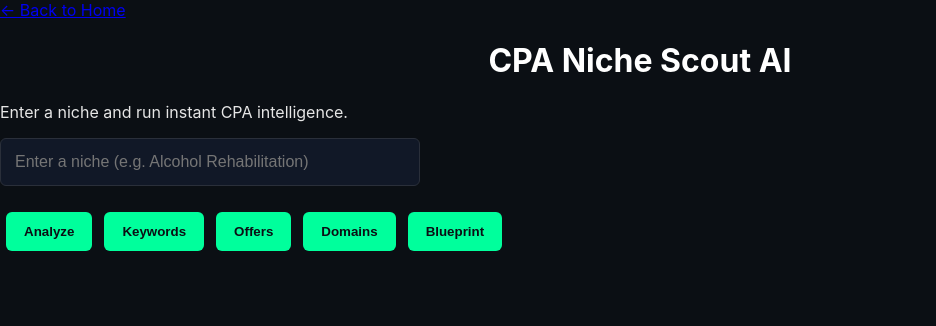
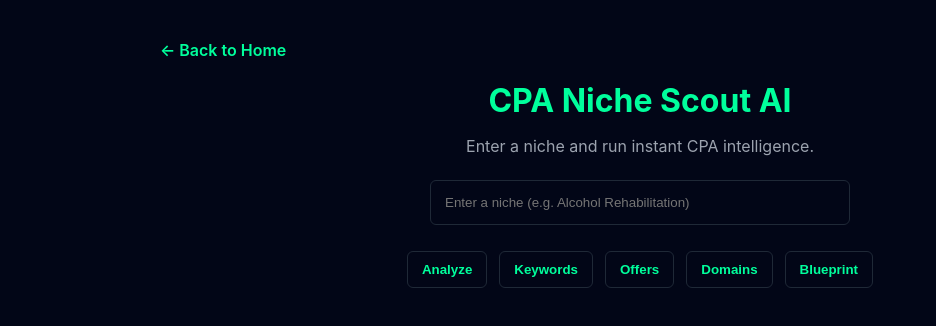
Before and after one commit to nextwaveaisuite/cpa-niche-scout-ai, a Next.js app: page /dashboard in a window 1280 px wide. Shown: the top 326 px of the page, without its empty margins (0-936 px from the left). Built offline with nearby package versions, Linux system fonts and the light colour scheme.

Commit message:
globals.css

```diff
--- a/app/globals.css
+++ b/app/globals.css
@@ -1,70 +1,120 @@
+/* Base */
 * {
   box-sizing: border-box;
 }
 
 body {
   margin: 0;
-  background: #0b0f14;
-  color: #e6e6e6;
   font-family: Inter, system-ui, -apple-system, BlinkMacSystemFont, sans-serif;
+  background: #020617;
+  color: #e5e7eb;
 }
 
-h1, h2, h3 {
-  color: #ffffff;
-  text-align: center;
+/* Header colors */
+.header-green {
+  color: #00ff9c;
 }
 
-.container {
-  max-width: 1100px;
-  margin: 0 auto;
+.header-yellow {
+  color: #facc15;
+}
+
+/* Dashboard layout */
+.dash-wrap {
+  min-height: 100vh;
   padding: 40px 20px;
   text-align: center;
 }
 
-input {
+.dash-back {
+  text-align: left;
+  max-width: 960px;
+  margin: 0 auto 20px;
+}
+
+.back-link {
+  color: #00ff9c;
+  text-decoration: none;
+  font-weight: 600;
+}
+
+.dash-title {
+  margin-bottom: 8px;
+}
+
+.dash-sub {
+  color: #9ca3af;
+  margin-bottom: 24px;
+}
+
+/* Input */
+.dash-input {
   width: 100%;
   max-width: 420px;
   padding: 14px;
-  font-size: 16px;
   border-radius: 6px;
-  border: 1px solid #2a2f3a;
-  background: #111827;
-  color: #ffffff;
+  border: 1px solid #1f2937;
+  background: #020617;
+  color: #e5e7eb;
   margin-bottom: 20px;
 }
 
-button {
-  background: #00ff9c;
-  color: #0b0f14;
-  border: none;
-  padding: 12px 18px;
-  margin: 6px;
-  border-radius: 6px;
-  font-weight: 600;
-  cursor: pointer;
+/* Buttons */
+.dash-actions {
+  margin-bottom: 20px;
 }
 
-button:hover {
-  background: #1cffaa;
+.dash-actions button {
+  margin: 6px;
+  padding: 10px 14px;
+  border-radius: 6px;
+  border: 1px solid #1f2937;
+  background: #020617;
+  color: #00ff9c;
+  cursor: pointer;
+  font-weight: 600;
 }
 
-.result-box {
-  background: #111827;
+.dash-actions button:hover {
+  border-color: #00ff9c;
+}
+
+/* Loading */
+.dash-loading {
+  color: #facc15;
+  margin-top: 20px;
+}
+
+/* Result card */
+.result-card {
+  max-width: 960px;
+  margin: 30px auto 0;
+  background: #020617;
   border: 1px solid #1f2937;
-  border-radius: 8px;
-  padding: 24px;
-  margin-top: 30px;
+  border-radius: 10px;
   text-align: left;
 }
 
-.section-title {
-  color: #facc15; /* yellow */
-  margin-bottom: 10px;
-  font-size: 18px;
+.result-header {
+  padding: 14px 18px;
+  border-bottom: 1px solid #1f2937;
+  font-weight: 700;
+  color: #facc15;
 }
 
-.content {
-  white-space: pre-wrap;
+.result-content {
+  padding: 18px;
   line-height: 1.6;
-  color: #d1fae5; /* soft green */
 }
+
+.result-content p {
+  margin: 0 0 10px;
+}
+
+.result-content pre {
+  background: #020617;
+  padding: 16px;
+  border-radius: 6px;
+  overflow-x: auto;
+  color: #e5e7eb;
+}
```
